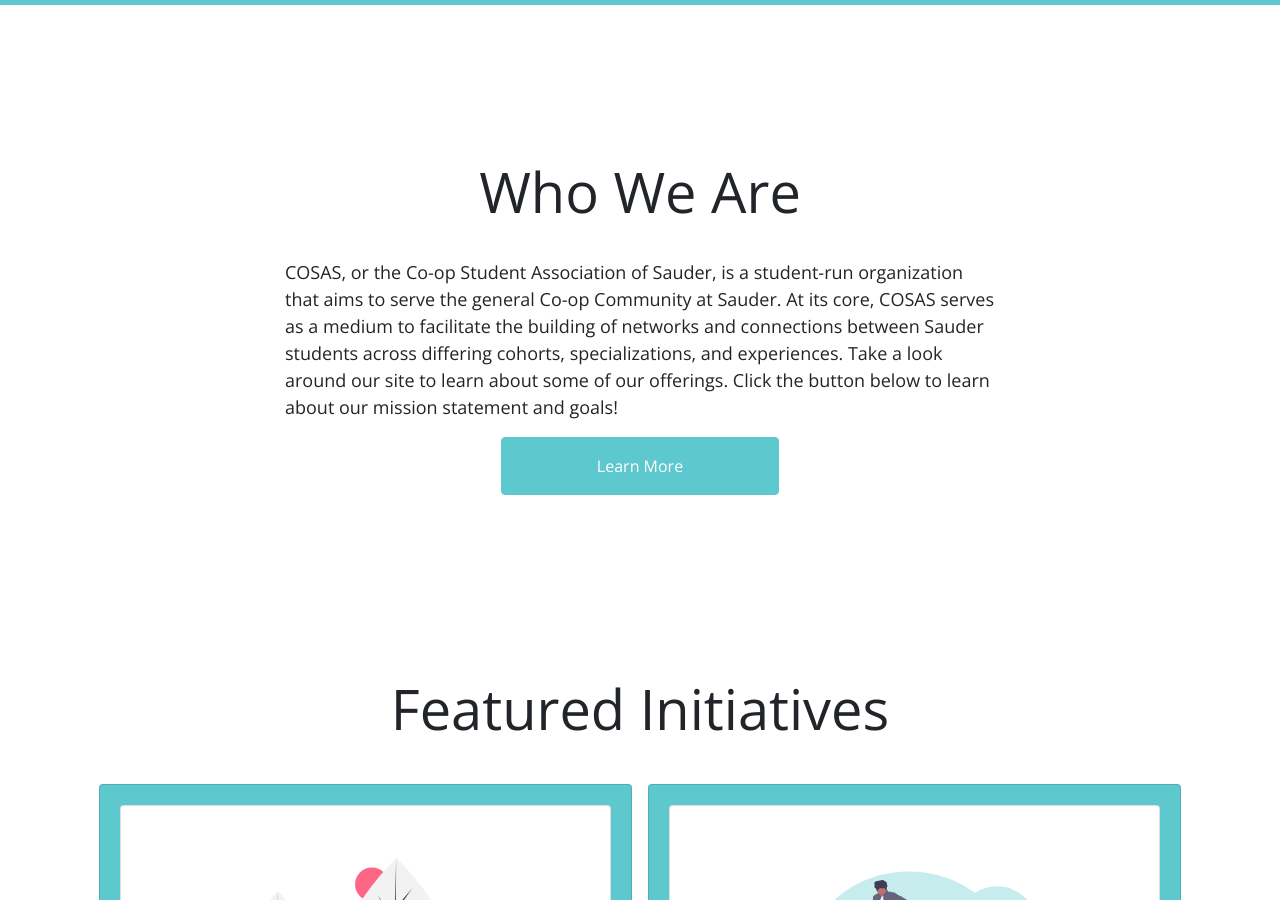
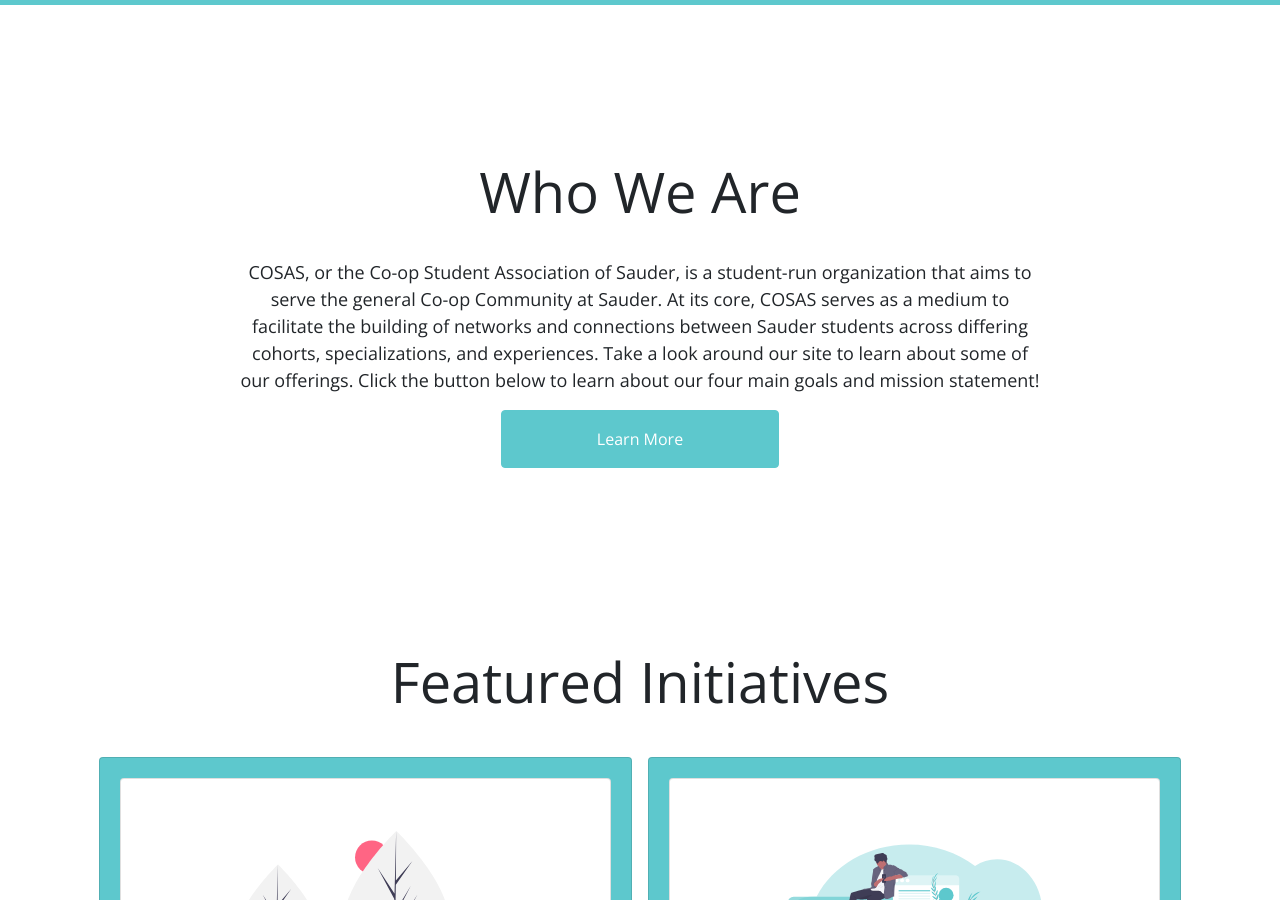
Before and after one commit to coopsauder/COSAS, a Jekyll site: the page built from index.html, in a window 1280 px wide and 900 px high, scrolled down 895 px. Built offline with Jekyll 4.4.1, drawn with Linux system fonts in a browser that asks for light colours; nearby versions of some CDN libraries; some of the changed text lies outside the part shown.

```diff
--- a/CNAME
+++ b/CNAME
@@ -1 +1 @@
-cosassauder.com
+saudercosas.com
--- a/_includes/about.html
+++ b/_includes/about.html
@@ -4,7 +4,7 @@
         <p class="display-4 text-center section-header">Who We Are</p>
         <div class="container card bg-transparent border-0 text-left justify-content-center">
             {% for content_hash in site.data.about.cosas %}
-            <p class="col-md-8 mx-auto">{{ content_hash.content }}</p>
+            <p class="col-md-9 text-center mx-auto">{{ content_hash.content }}</p>
             <button class="btn col-md-3 mx-auto py-3 btn-primary" type="button" data-toggle="collapse"
                 data-target="#collapseExample" aria-expanded="false" aria-controls="collapseExample">Learn
                 More
@@ -17,7 +17,7 @@
                 <div class="card card-body col-md-5 m-2 overflow-auto">
                     <img class="img-card-top col-md-7 mx-auto" src='{{ content.img }}'>
                     <h4>{{ content.header }}</h4>
-                    <p class="flex-wrap">{{ content.content }}</p>
+                    <!-- <p class="flex-wrap">{{ content.content }}</p> -->
                 </div>
                 {% endfor %}
             </div>
--- a/_includes/contact.html
+++ b/_includes/contact.html
@@ -39,7 +39,7 @@
   aria-hidden="true">
   <div class="modal-dialog modal-dialog-centered" role="document">
     <div class="modal-content">
-      <div class="modal-header">
+      <div class="modal-header bg-primary">
         <h5 class="modal-title" id="exampleModalLabel">COSAS Alert</h5>
         <button type="button" class="close" data-dismiss="modal" aria-label="Close">
           <span aria-hidden="true">&times;</span>
--- a/_includes/team.html
+++ b/_includes/team.html
@@ -2,11 +2,11 @@
     <p class="display-4 text-center text-light section-header">Our Team</p>
     <div class="w-75 flex-wrap mx-auto d-flex justify-content-center section">
         {% for person in site.data.team.team %}
-        <div class="team load-hidden card col-md-2 col-sm-8 m-2">
+        <div class="w-75 team load-hidden card col-md-2 col-sm-8 m-2">
             <a data-toggle="modal" data-target="#{{ person.id }}">
                 <img class="card-img-top pt-3 rounded-circle" src="../static_files/assets/images/{{ person.img }}">
                 <div>
-                    <p class="text-center"><b>{{ person.name }}</b><br> {{ person.position }}</p>
+                    <p class="text-center pt-2"><b>{{ person.name }}</b><br> {{ person.position }}</p>
                 </div>
             </a>
         </div>
@@ -15,7 +15,7 @@
             aria-hidden="true">
             <div class="modal-dialog" role="document">
                 <div class="modal-content">
-                    <div class="modal-header text-center">
+                    <div class="modal-header text-center bg-primary">
                         <div class="w-100">
                             <img class="card-img-top col-6 pt-3 rounded-circle"
                                 src="../static_files/assets/images/{{ person.img }}">
@@ -40,10 +40,16 @@
                         </button>
                     </div>
                     <div class="modal-body">
+                        <p>{{ person.content }}</p>
                         <p><b>Experience: </b><br>{{ person.experience }}</p>
-                        <p>{{ person.content }}</p>
+                        <p><b>Hobbies:</b><br> {{ person.hobbies }}</p>
+                        <p><b>Interesting Fact:</b><br> {{ person.fact }}</p>
+                        <p><b>Why COSAS?:</b><br> {{ person.cosas }}</p>
+
+
+
                     </div>
-                    <div class="modal-footer">
+                    <div class="modal-footer bg-primary">
                         <button type="button" class="btn btn-secondary" data-dismiss="modal">Close</button>
                     </div>
                 </div>
```
Also changed, not shown: _data/about.yaml (+4 -3 lines), _data/team.yaml (+51 -23 lines), _initiatives/mentorship.md (+9 -0 lines), static_files/assets/svg/gmail.svg.
